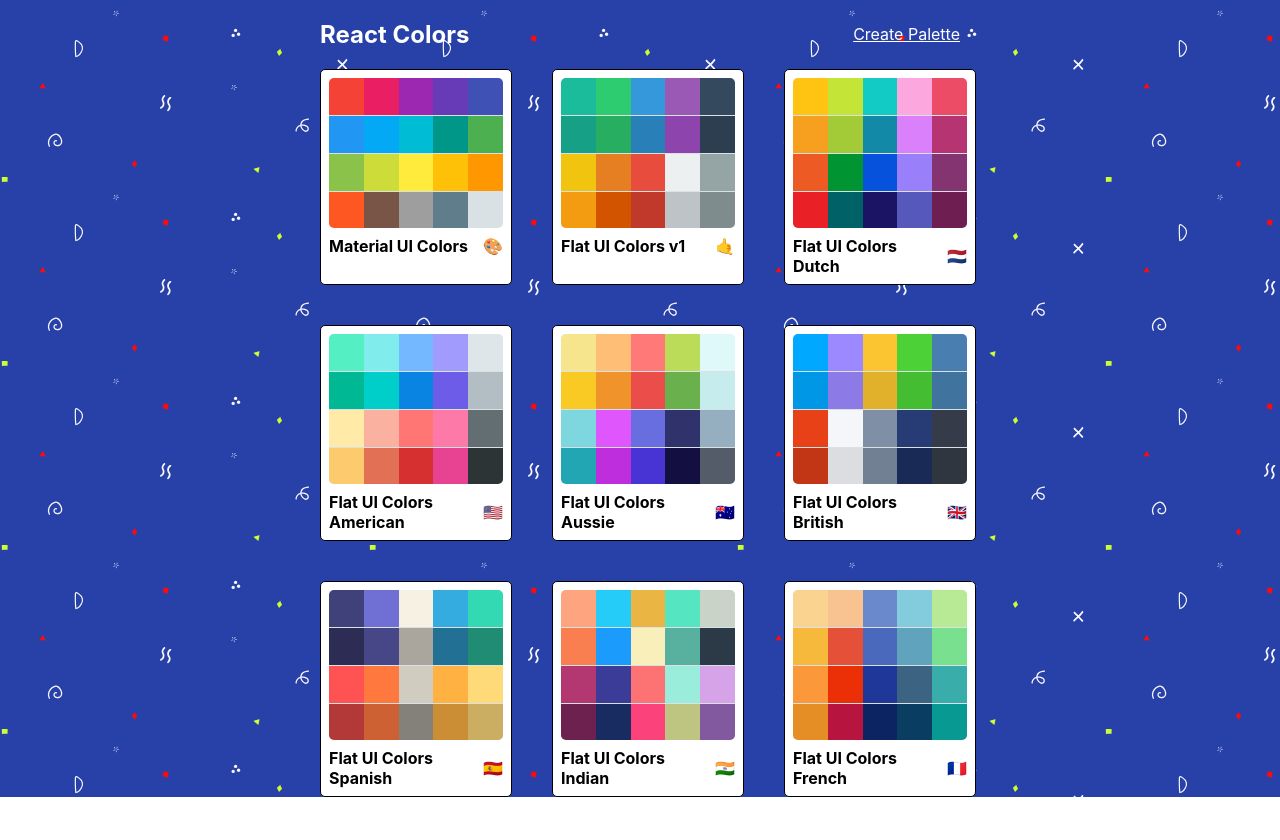
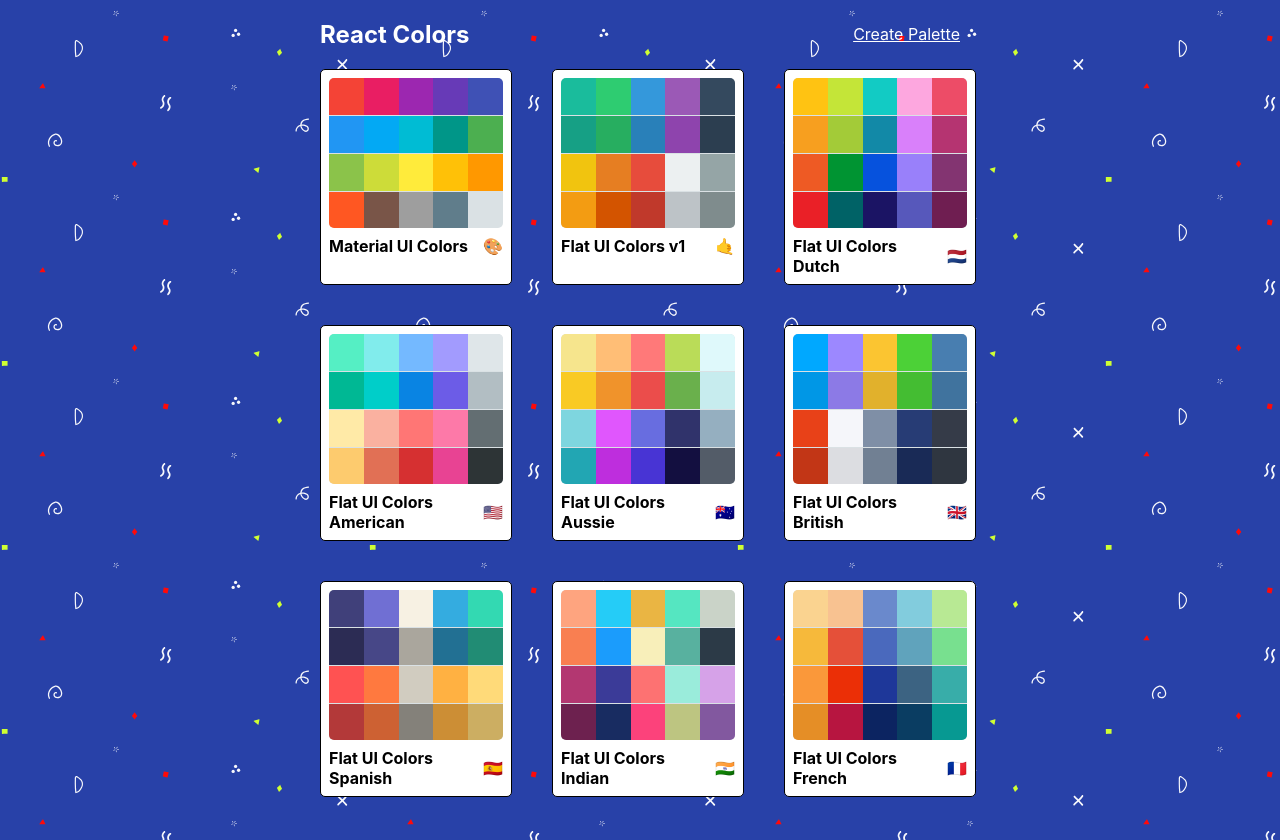
Before and after one commit to branaust/reactcolorpicker, a React (Create React App) app: page / in a window 1280 px wide. Before the commit the page ends 800 px from the top, so only its background shows below. Built offline with nearby package versions, Linux system fonts and the light colour scheme.

Commit message:
update style

```diff
--- a/src/styles/PaletteListStyles.js
+++ b/src/styles/PaletteListStyles.js
@@ -8,8 +8,8 @@
         backgroundImage: `url(${bg})`,
         /* background by SVGBackgrounds.com */
         backgroundAttachment: "fixed",
-        height: "100%",
-        width: "100%",
+        height: "105vh",
+        width: "100vw",
         display: "flex",
         alignItems: "flex-start",
         justifyContent: "center",
```
Also changed, not shown: 1 other file (tests, documents, lock files or other folders).
